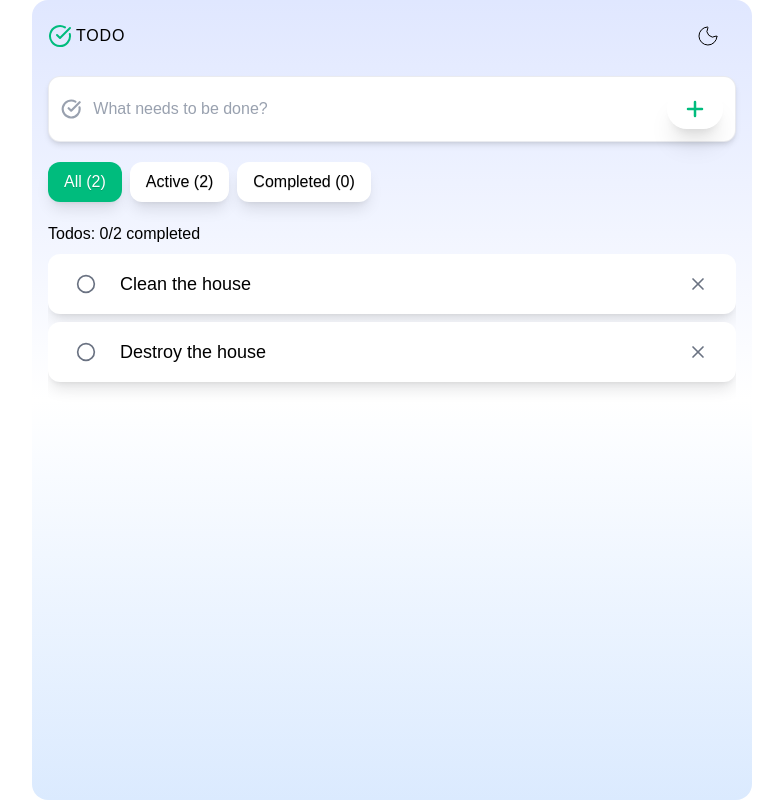
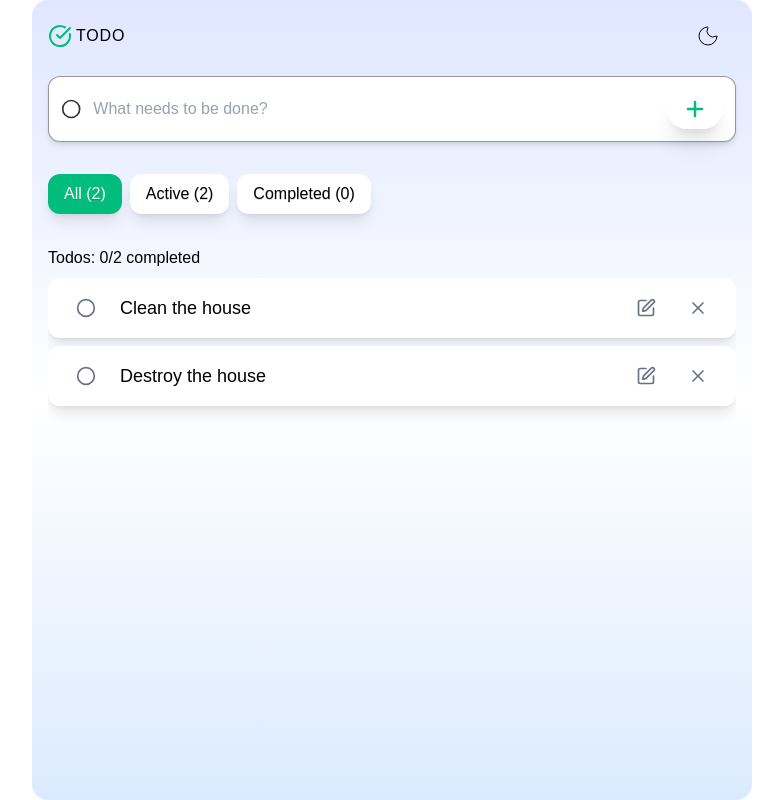
Before and after one commit to viviantangdev/todo, a React (Vite) app: page / in a window 1280 px wide. Shown: the whole page, without its empty margins (248-1031 px from the left). Built offline with nearby package versions, Linux system fonts and the light colour scheme.

Commit message:
edit todo and styling

```diff
--- a/src/App.tsx
+++ b/src/App.tsx
@@ -1,4 +1,4 @@
-import { AlertTriangle, CircleCheckBig, X } from 'lucide-react';
+import { CircleCheckBig, Edit, Trash2, X } from 'lucide-react';
 import { useState } from 'react';
 import { Bounce, ToastContainer } from 'react-toastify';
 import AddTodoInput from './components/AddTodoInput';
@@ -13,12 +13,15 @@ import { useTabs } from './hooks/useTabs';
 import { useTheme } from './hooks/useTheme';
 import { useTodos } from './hooks/useTodos';
 
+type ModalView = 'Delete' | 'Edit';
+
 function App() {
   const {
     todos,
     completedTodos,
     unCompletedTodos,
     addTodo,
+    editTodo,
     deleteTodo,
     toggleComplete,
   } = useTodos();
@@ -29,7 +32,8 @@ function App() {
   const [selectedTodo, setSelectedTodo] = useState<TodoItem | undefined>(
     undefined
   );
-  const [isDialogOpen, setIsDialogOpen] = useState(false);
+  const [isEditOpen, setIsEditOpen] = useState(false);
+  const [isDeleteOpen, setIsDeleteOpen] = useState(false);
 
   const getFilteredTodos = (type: TabType) => {
     if (type === 'Active') return unCompletedTodos;
@@ -46,19 +50,27 @@ function App() {
   const subTitle = TAB_CONFIG[activeTab].subtitle(counts);
   const filteredTodos = getFilteredTodos(activeTab);
 
+  const handleDialog = (todo: TodoItem, view: ModalView) => {
+    setSelectedTodo(todo);
+
+    if (view === 'Edit') {
+      setIsEditOpen(true);
+    } else {
+      setIsDeleteOpen(true);
+    }
+  };
+
   const handleAddTodo = (todo: string) => {
     addTodo(todo);
     setNewTodo('');
   };
 
-  const handleDialog = (todo: TodoItem) => {
-    setSelectedTodo(todo);
-    setIsDialogOpen(true);
+  const handleEditTodo = (todo: TodoItem) => {
+    setIsEditOpen(false);
+    editTodo(todo);
   };
-
-  const handleDeleteTodos = (id: string) => {
-    setIsDialogOpen(false);
-
+  const handleDeleteTodo = (id: string) => {
+    setIsDeleteOpen(false);
     deleteTodo(id);
   };
 
@@ -75,7 +87,7 @@ function App() {
           </div>
         </header>
 
-        <main className='flex-1 flex flex-col gap-5 min-h-0'>
+        <main className='flex-1 flex flex-col gap-8 min-h-0'>
           <section>
             <AddTodoInput
               value={newTodo}
@@ -134,13 +146,22 @@ function App() {
                           {todo.title}
                         </p>
                       </div>
+                      <div>
+                        <button
+                          aria-label='Edit todo'
+                          onClick={() => handleDialog(todo, 'Edit')}
+                          className='flex-none text-gray-500 hover:text-primary'
+                        >
+                          <Edit className='h-5 w-5' />
+                        </button>
                         <button
                           aria-label='Delete todo'
-                        onClick={() => handleDialog(todo)}
+                          onClick={() => handleDialog(todo, 'Delete')}
                           className='flex-none text-gray-500 hover:text-red-500'
                         >
                           <X className='h-5 w-5' />
                         </button>
+                      </div>
                     </li>
                   );
                 })}
@@ -161,12 +182,42 @@ function App() {
           theme={theme}
           transition={Bounce}
         />
-        {isDialogOpen && (
+        {isEditOpen && (
           <ModalDialog
-            onClose={() => setIsDialogOpen(false)}
+            onClose={() => setIsEditOpen(false)}
+            header={{
+              title: 'Edit todo',
+              headerIcon: { icon: Edit, styling: 'text-emerald-500' },
+            }}
+            content={
+              <input
+                placeholder='What needs to be done?'
+                autoComplete='off'
+                autoFocus={true}
+                value={selectedTodo!.title}
+                onChange={(e) => {
+                  const edited = e.target.value;
+                  setSelectedTodo((prev) =>
+                    prev ? { ...prev, title: edited } : prev
+                  );
+                }}
+                required
+                className='w-full rounded-xl bg-white dark:bg-gray-800/70 border border-gray-200/80 dark:border-gray-700/60 p-3 shadow-sm transition-smooth focus-within:shadow-md focus-within:shadow-primary/10 focus-within:border-primary/40 dark:focus-within:border-primary/50 hover:shadow-xl hover:border-gray-300 dark:hover:border-gray-600 outline-none placeholder:text-gray-400 dark:placeholder:text-gray-500'
+              />
+            }
+            footerAction={{
+              label: 'Save',
+              styling: 'primaryButton',
+              onConfirm: () => handleEditTodo(selectedTodo!),
+            }}
+          />
+        )}
+        {isDeleteOpen && (
+          <ModalDialog
+            onClose={() => setIsDeleteOpen(false)}
             header={{
               title: 'Delete todo',
-              headerIcon: { icon: AlertTriangle, styling: 'text-red-500' },
+              headerIcon: { icon: Trash2, styling: 'text-red-500' },
             }}
             content={
               <div className='flex flex-col items-center justify-center gap-3'>
@@ -178,7 +229,8 @@ function App() {
             }
             footerAction={{
               label: 'Delete',
-              onConfirm: () => handleDeleteTodos(selectedTodo!.id),
+              styling: 'deleteButton',
+              onConfirm: () => handleDeleteTodo(selectedTodo!.id),
             }}
           />
         )}
--- a/src/components/AddTodoInput.tsx
+++ b/src/components/AddTodoInput.tsx
@@ -1,4 +1,4 @@
-import { CircleCheckBig, Plus } from 'lucide-react';
+import { Circle, Plus } from 'lucide-react';
 import type { ChangeEvent, FormEvent } from 'react';
 
 type AddTodoProps = {
@@ -8,7 +8,6 @@ type AddTodoProps = {
 };
 
 const AddTodoInput = ({ value, onChange, onSubmit }: AddTodoProps) => {
-
   const handleSubmit = (e: FormEvent) => {
     e.preventDefault();
     onSubmit(value);
@@ -19,11 +18,8 @@ const AddTodoInput = ({ value, onChange, onSubmit }: AddTodoProps) => {
       onSubmit={handleSubmit}
       className='group relative flex items-center gap-3 rounded-xl bg-white dark:bg-gray-800/70 border border-gray-200/80 dark:border-gray-700/60 p-3 shadow-sm transition-smooth focus-within:shadow-md focus-within:shadow-primary/10 focus-within:border-primary/40 dark:focus-within:border-primary/50 hover:shadow-xl hover:border-gray-300 dark:hover:border-gray-600'
     >
-      {/* Left icon – always visible, subtle */}
-      <CircleCheckBig
-        className='text-gray-400 dark:text-gray-500 transition-colors group-focus-within:text-primary/80'
-        strokeWidth={2.5}
-      />
+      {/* Left icon */}
+      <Circle className='text-gray-400 dark:text-gray-500 transition-colors group-focus-within:text-primary/80' />
 
       {/* Input */}
       <input
@@ -34,7 +30,6 @@ const AddTodoInput = ({ value, onChange, onSubmit }: AddTodoProps) => {
         onChange={onChange}
         required
         className='w-full bg-transparent outline-none placeholder:text-gray-400 dark:placeholder:text-gray-500'
-
       />
 
       {/* Floating Plus button – appears on focus/hover */}
--- a/src/components/CompleteButton.tsx
+++ b/src/components/CompleteButton.tsx
@@ -16,7 +16,7 @@ const CompleteButton = ({ item, onClick }: CompleteButtonProps) => {
       {item.completed ? (
         <CircleCheckBig className='h-5 w-5 completeIcon' />
       ) : (
-        <Circle className='h-5 w-5  unCompleteIcon' />
+        <Circle className='h-5 w-5 unCompleteIcon' />
       )}
     </button>
   );
--- a/src/components/ModalDialog.tsx
+++ b/src/components/ModalDialog.tsx
@@ -15,6 +15,7 @@ type ModalDialogProps = {
   footerAction: {
     label: string;
     onConfirm: () => void;
+    styling: string;
   };
 };
 
@@ -24,7 +25,6 @@ export const ModalDialog = ({
   content,
   footerAction,
 }: ModalDialogProps) => {
-
   useEffect(() => {
     const handleEsc = (e: KeyboardEvent) => {
       if (e.key === 'Escape') {
@@ -66,7 +66,7 @@ export const ModalDialog = ({
             className='flex flex-col justify-center items-center gap-8 p-5 text-center'
           >
             <div className='flex flex-col items-center gap-1.5'>
-              <HeaderIcon.icon size={60} className={`${HeaderIcon.styling}`} />
+              <HeaderIcon.icon size={50} className={`${HeaderIcon.styling}`} />
               <h3 className='text-2xl tracking-wide'>{header.title}</h3>
             </div>
             {content}
@@ -84,7 +84,7 @@ export const ModalDialog = ({
                 type='submit'
                 autoFocus
                 aria-label={footerAction.label}
-                className='deleteButton w-full'
+                className={`w-full ${footerAction.styling}`}
               >
                 {footerAction.label}
               </button>
--- a/src/index.css
+++ b/src/index.css
@@ -4,6 +4,8 @@
 @theme {
   --font-display: 'Oswald', sans-serif;
   --color-border: oklch(87.2% 0.01 258.338);
+  --color-primary: #000;
+  --color-secondary: #fff;
   --transition-smooth: all 0.3s ease-in-out;
 
   --animate-fade-in-scale: fade-in-scale 0.3s ease-out;
@@ -22,6 +24,9 @@
 
 @variant dark {
   --color-border: oklch(44.6% 0.03 256.802);
+  --color-primary: #fff;
+  --color-secondary: #000;
+
 }
 
 @utility transition-smooth {
@@ -33,9 +38,9 @@
     border-color: var(--color-border);
   }
   body {
-    @apply h-screen w-screen overflow-hidden font-display text-black bg-white;
+    @apply h-screen w-screen overflow-hidden font-display text-primary bg-white;
     @variant dark {
-      @apply text-white bg-black;
+      @apply  bg-black;
     }
   }
   button {
@@ -47,8 +52,7 @@
   .content {
     @apply bg-linear-0 from-blue-100 via-white to-indigo-100;
     @variant dark {
-      @apply text-white
-      bg-linear-0 from-blue-950/80 via-slate-900 to-black;
+      @apply bg-linear-0 from-blue-950/80 via-slate-900 to-black;
     }
   }
 
@@ -75,12 +79,12 @@
 
   .activeTab,
   .primaryButton {
-    @apply text-white bg-emerald-500;
+    @apply text-secondary bg-emerald-500;
     &:hover {
-      @apply bg-emerald-300 text-black;
+      @apply bg-emerald-300 text-primary;
     }
     @variant dark {
-      @apply bg-emerald-700;
+      @apply text-primary bg-emerald-700;
       &:hover {
         @apply bg-emerald-500;
       }
@@ -98,12 +102,12 @@
     }
   }
   .deleteButton {
-    @apply bg-red-500 text-white;
+    @apply bg-red-500 text-secondary;
     &:hover {
       @apply bg-red-400;
     }
     @variant dark {
-      @apply bg-red-500;
+      @apply bg-red-500 text-primary;
       &:hover {
         @apply bg-red-400;
       }
```
Also changed, not shown: src/context/todosContext.tsx (+16 -1 lines). Lines whose indentation alone changed are shown as unchanged.
